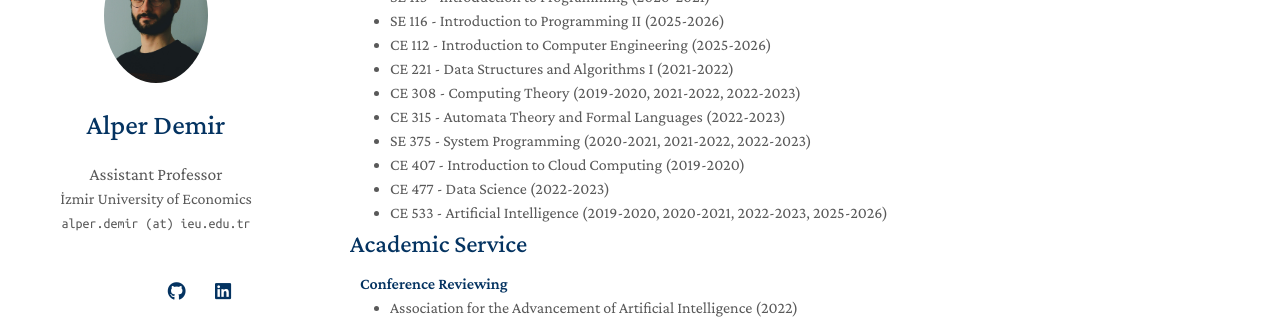
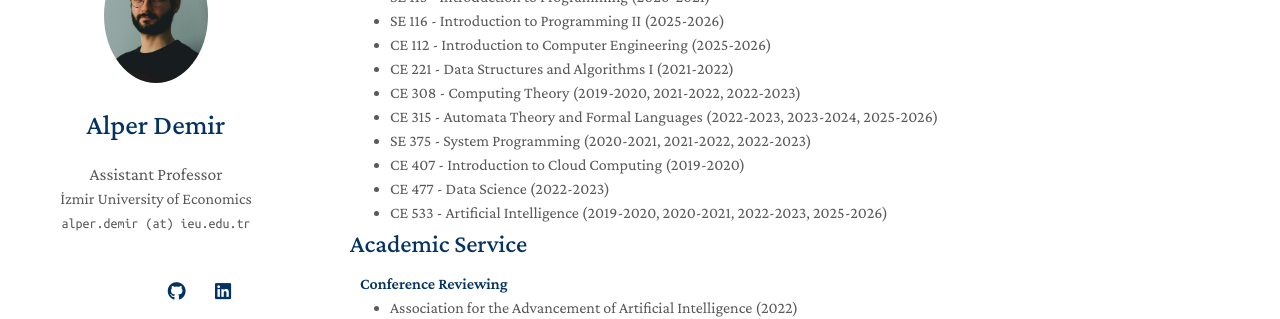
Before and after one commit to gliese876b/gliese876b.github.io, a Jekyll site: the page built from index.md, in a window 1280 px wide and 900 px high, scrolled down 1025 px. Shown: the part 152-471 px from the top of the window. Built offline with Jekyll 4.4.1, drawn with Linux system fonts in a browser that asks for light colours; nearby versions of some CDN libraries; a style sheet for code colours, icons or effects is not loaded; our own code applies the rules of GitHub Pages for plain Markdown files.

Commit message:
Update course years for CE 315 in teaching.md

```diff
--- a/_includes/teaching.md
+++ b/_includes/teaching.md
@@ -8,7 +8,7 @@
   <li><a href="https://ce.ieu.edu.tr/en/syllabus/type/read/id/CE+112"><autocolor>CE 112 - Introduction to Computer Engineering (2025-2026)</autocolor></a></li>
   <li><a href="https://ce.ieu.edu.tr/en/syllabus/type/read/id/CE+221"><autocolor>CE 221 - Data Structures and Algorithms I (2021-2022)</autocolor></a></li>
   <li><a href="https://ce.ieu.edu.tr/en/syllabus/type/read/id/CE+308"><autocolor>CE 308 - Computing Theory (2019-2020, 2021-2022, 2022-2023)</autocolor></a></li>
-  <li><a href="https://ce.ieu.edu.tr/en/syllabus/type/read/id/CE+315"><autocolor>CE 315 - Automata Theory and Formal Languages (2022-2023)</autocolor></a></li>
+  <li><a href="https://ce.ieu.edu.tr/en/syllabus/type/read/id/CE+315"><autocolor>CE 315 - Automata Theory and Formal Languages (2022-2023, 2023-2024, 2025-2026)</autocolor></a></li>
   <li><a href="https://se.ieu.edu.tr/en/syllabus/type/read/id/SE+375"><autocolor>SE 375 - System Programming (2020-2021, 2021-2022, 2022-2023)</autocolor></a></li>
   <li><a href="https://ce.ieu.edu.tr/en/syllabus/type/read/id/CE+407"><autocolor>CE 407 - Introduction to Cloud Computing (2019-2020)</autocolor></a></li>
   <li><a href="https://ce.ieu.edu.tr/en/syllabus/type/read/id/CE+477"><autocolor>CE 477 - Data Science (2022-2023)</autocolor></a></li>
```
